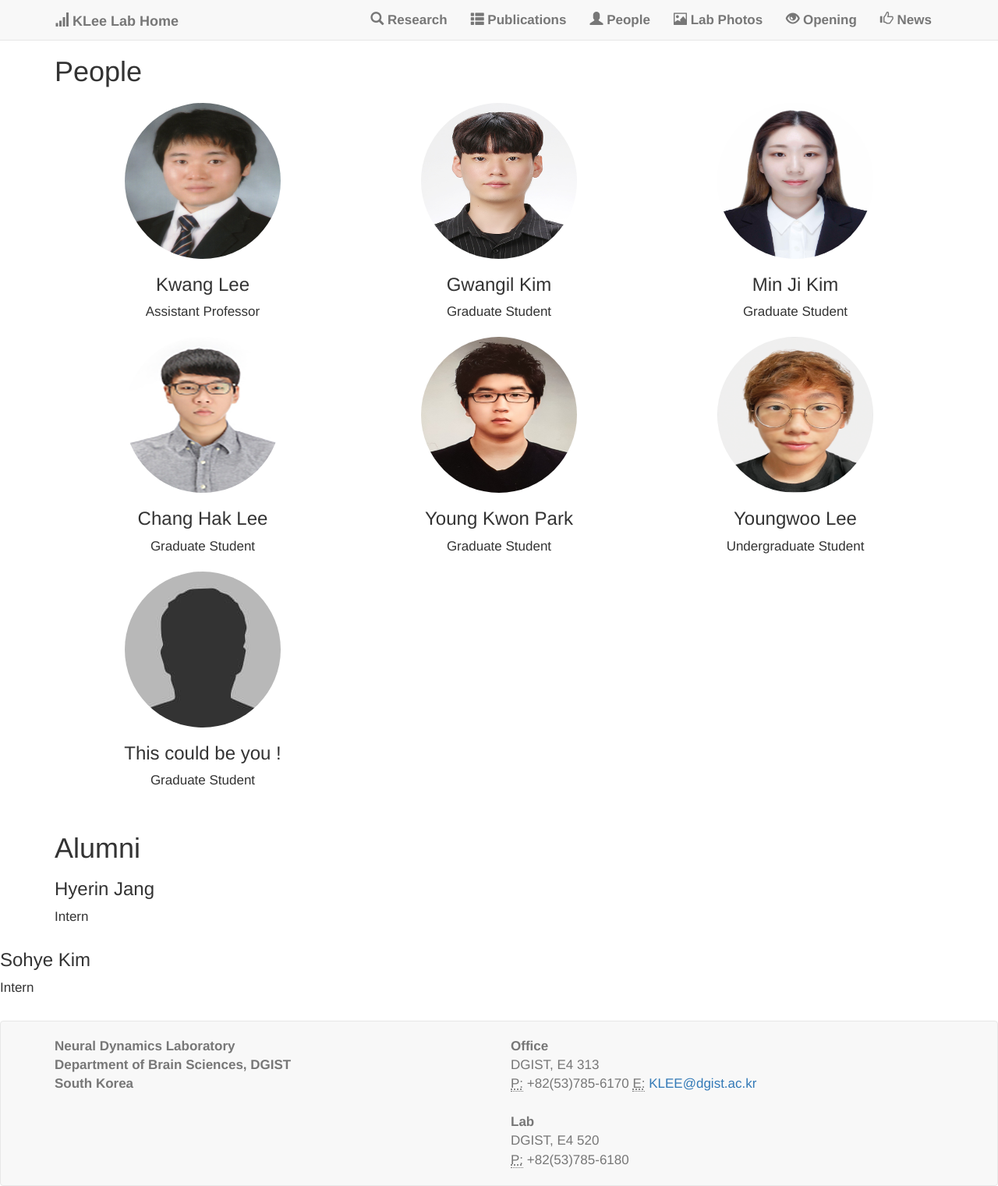
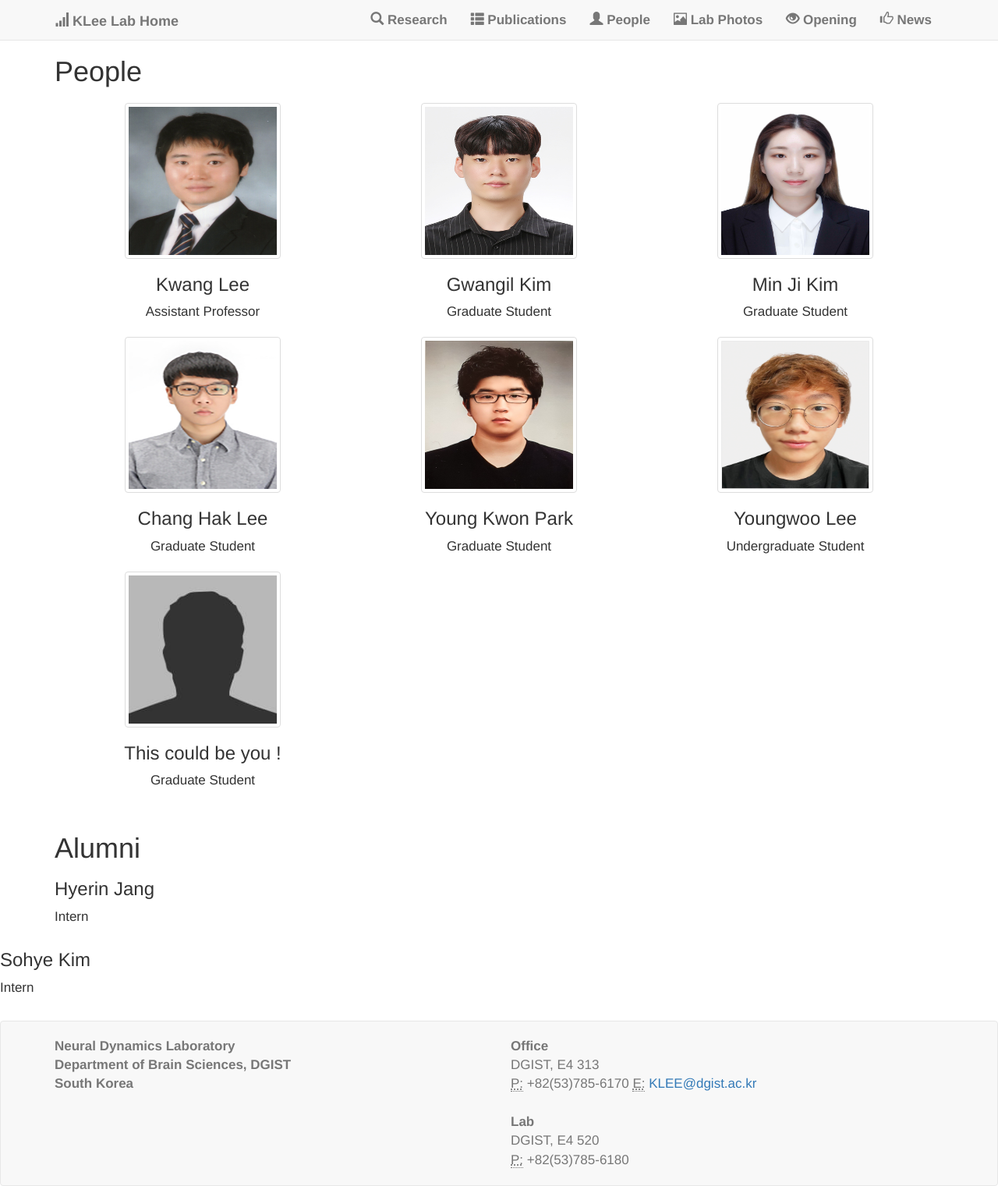
Before and after one commit to kleelab/kleelab.github.io, a Jekyll site: the page built from people.html, in a window 1280 px wide. Shown: the whole page at 78% size. Built offline with Jekyll 4.4.1, drawn with Linux system fonts in a browser that asks for light colours; nearby versions of some CDN libraries; a style sheet for code colours, icons or effects is not loaded.

Commit message:
Update people.html

```diff
--- a/people.html
+++ b/people.html
@@ -11,7 +11,7 @@
 
         <div class="person col-md-4 col-sm-6 col-xs-12">
             <img src="{{ person.photo }}"
-                 alt="photo" class="person-photo img-circle">
+                 alt="photo" class="person-photo img-thumbnail">
             <h3 class="person-role">{{ person.name }}</h3>
             <p class="person-role">{{ person.role }}  </p>
 
```
